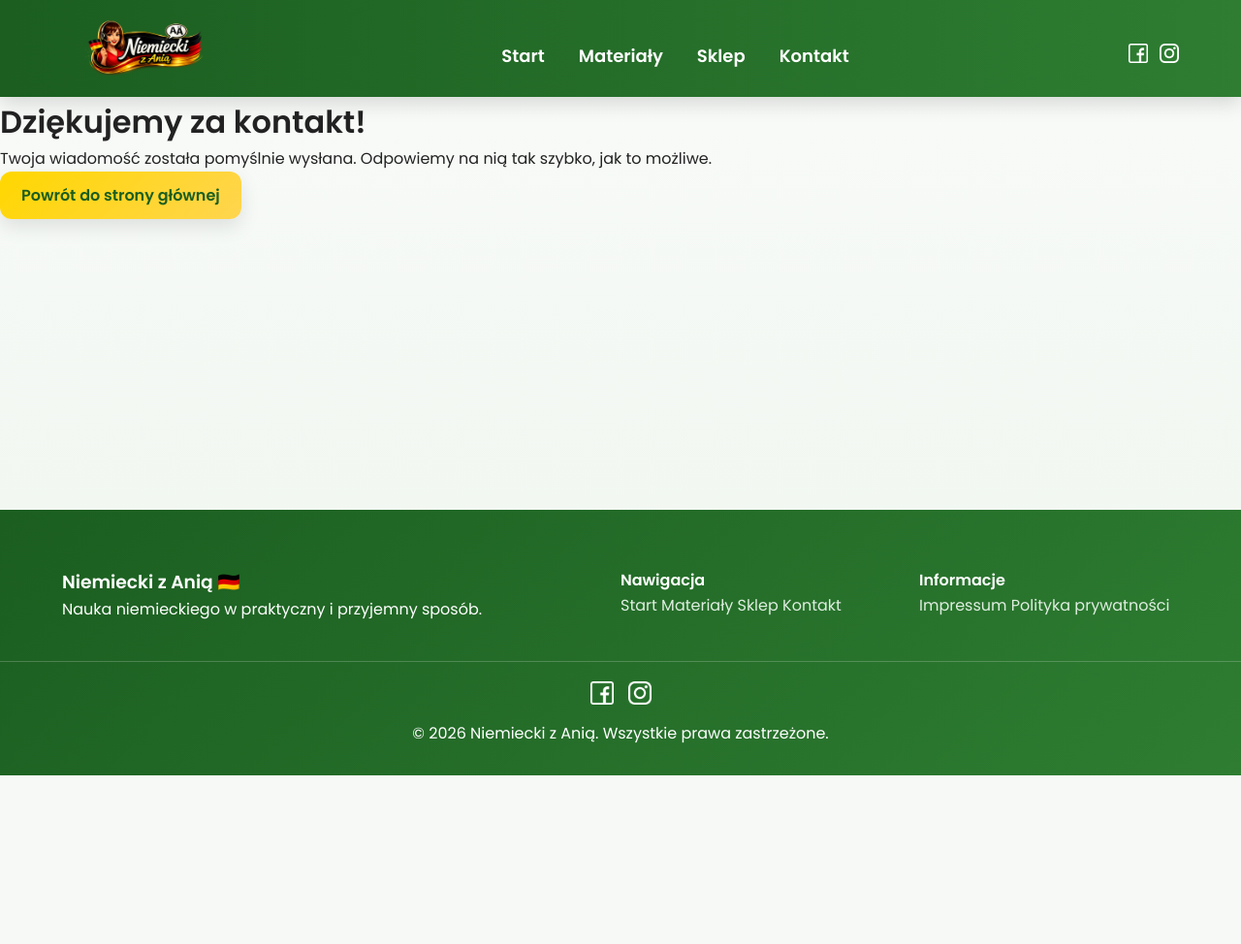
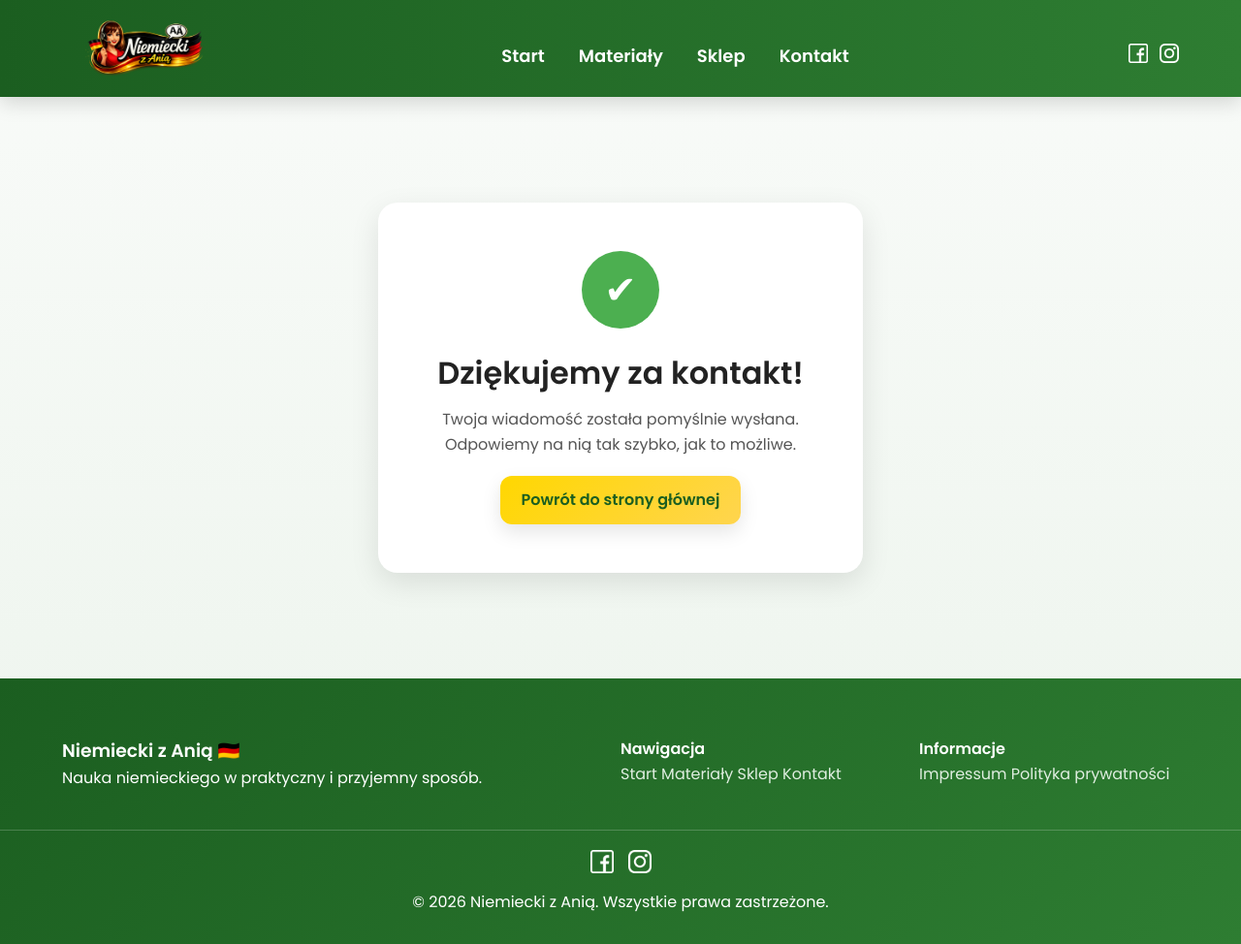
Before and after one commit to Ex333/niemiecki-z-ania, a Django app: page /dziekuje/ in a window 1280 px wide. Shown: the whole page at 97% size. Before the commit the page ends 800 px from the top, so only its background shows below. Run offline with Django 5.2, Linux system fonts and the light colour scheme; some libraries are stand-ins or nearby versions.

Commit message:
Thank you wrapper is better and formular upgraded

```diff
--- a/core/static/css/style.css
+++ b/core/static/css/style.css
@@ -404,3 +404,58 @@ body {
   margin-top: 10px;
   cursor: pointer;
 }
+
+/* DZIEKUJE */
+.thank-you-wrapper {
+    display: flex;
+    justify-content: center;
+    align-items: center;
+
+    min-height: calc(100vh - 200px); /* 👈 ważne */
+    padding: 40px 20px;
+}
+
+.thank-you-box {
+    text-align: center;
+    background: white;
+    padding: 50px 40px;
+    border-radius: 20px;
+    box-shadow: 0 10px 30px rgba(0,0,0,0.1);
+    max-width: 500px;
+}
+
+.checkmark {
+    width: 80px;
+    height: 80px;
+    background: #4CAF50;
+    color: white;
+    font-size: 40px;
+    border-radius: 50%;
+    display: flex;
+    align-items: center;
+    justify-content: center;
+    margin: 0 auto 20px;
+
+    animation: pop 0.4s ease;
+}
+
+@keyframes pop {
+    0% {
+        transform: scale(0);
+    }
+    80% {
+        transform: scale(1.2);
+    }
+    100% {
+        transform: scale(1);
+    }
+}
+
+.thank-you-box h1 {
+    margin-bottom: 10px;
+}
+
+.thank-you-box p {
+    margin-bottom: 20px;
+    color: #555;
+}
--- a/templates/dziekuje.html
+++ b/templates/dziekuje.html
@@ -1,9 +1,24 @@
 {% extends "base.html" %}
 
 {% block content %}
-<div class="thank-you-container">
-    <h1>Dziękujemy za kontakt!</h1>
-    <p>Twoja wiadomość została pomyślnie wysłana. Odpowiemy na nią tak szybko, jak to możliwe.</p>
-    <a href="/" class="btn">Powrót do strony głównej</a>
+<div class="thank-you-wrapper">
+
+    <div class="thank-you-box">
+
+        <div class="checkmark">
+            ✔
+        </div>
+
+        <h1>Dziękujemy za kontakt!</h1>
+
+        <p>
+            Twoja wiadomość została pomyślnie wysłana.
+            Odpowiemy na nią tak szybko, jak to możliwe.
+        </p>
+
+        <a href="/" class="btn">Powrót do strony głównej</a>
+
+    </div>
+
 </div>
 {% endblock %}
```
Also changed, not shown: templates/kontakt.html (+5 -4 lines).
